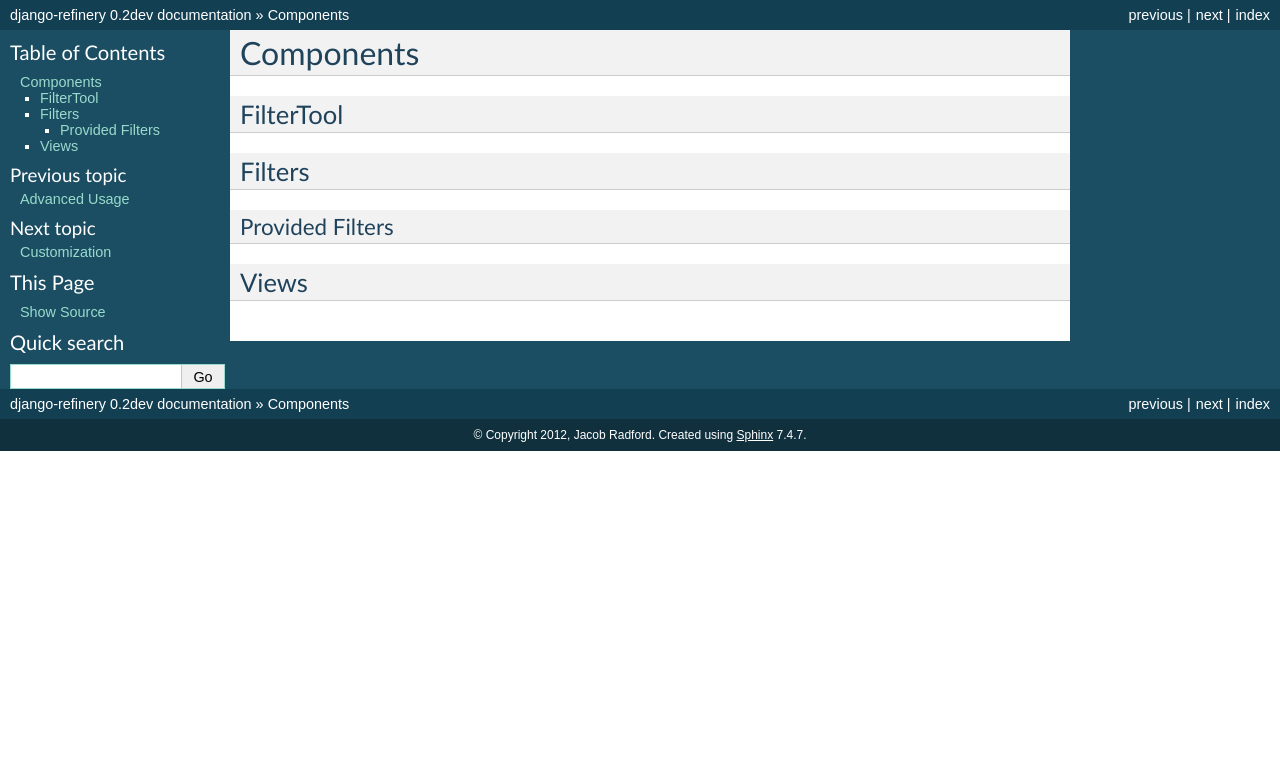
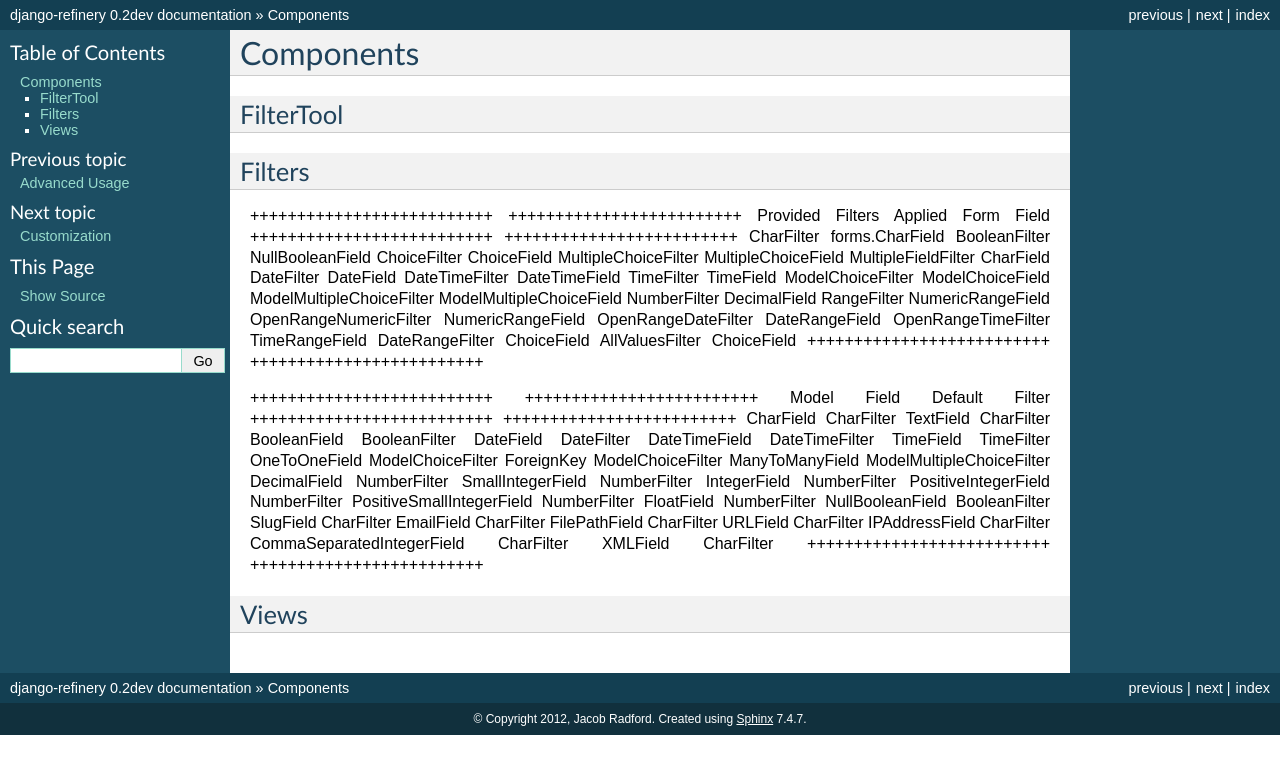
Before and after one commit to nkryptic/django-refinery, a Sphinx documentation site: the page built from docs/components.rst, in a window 1280 px wide. Shown: the top 774 px of the page. Built offline with Sphinx 7.4.7, drawn with Linux system fonts in a browser that asks for light colours.

Commit message:
slowly expanding docs further [ci skip]

```diff
--- a/docs/advanced-usage.rst
+++ b/docs/advanced-usage.rst
@@ -1,3 +1,6 @@
 ==============
 Advanced Usage
 ==============
+
+* multiple lookup types on single filter
+*
--- a/docs/components.rst
+++ b/docs/components.rst
@@ -12,8 +12,56 @@
 Filters
 =======
 
-Provided Filters
-----------------
+++++++++++++++++++++++++++ +++++++++++++++++++++++++
+Provided Filters           Applied Form Field
+++++++++++++++++++++++++++ +++++++++++++++++++++++++
+CharFilter                 forms.CharField
+BooleanFilter              NullBooleanField
+ChoiceFilter               ChoiceField
+MultipleChoiceFilter       MultipleChoiceField
+MultipleFieldFilter        CharField
+DateFilter                 DateField
+DateTimeFilter             DateTimeField
+TimeFilter                 TimeField
+ModelChoiceFilter          ModelChoiceField
+ModelMultipleChoiceFilter  ModelMultipleChoiceField
+NumberFilter               DecimalField
+RangeFilter                NumericRangeField
+OpenRangeNumericFilter     NumericRangeField
+OpenRangeDateFilter        DateRangeField
+OpenRangeTimeFilter        TimeRangeField
+DateRangeFilter            ChoiceField
+AllValuesFilter            ChoiceField
+++++++++++++++++++++++++++ +++++++++++++++++++++++++
+
+
+++++++++++++++++++++++++++ +++++++++++++++++++++++++
+Model Field                Default Filter
+++++++++++++++++++++++++++ +++++++++++++++++++++++++
+CharField                  CharFilter
+TextField                  CharFilter
+BooleanField               BooleanFilter
+DateField                  DateFilter
+DateTimeField              DateTimeFilter
+TimeField                  TimeFilter
+OneToOneField              ModelChoiceFilter
+ForeignKey                 ModelChoiceFilter
+ManyToManyField            ModelMultipleChoiceFilter
+DecimalField               NumberFilter
+SmallIntegerField          NumberFilter
+IntegerField               NumberFilter
+PositiveIntegerField       NumberFilter
+PositiveSmallIntegerField  NumberFilter
+FloatField                 NumberFilter
+NullBooleanField           BooleanFilter
+SlugField                  CharFilter
+EmailField                 CharFilter
+FilePathField              CharFilter
+URLField                   CharFilter
+IPAddressField             CharFilter
+CommaSeparatedIntegerField CharFilter
+XMLField                   CharFilter
+++++++++++++++++++++++++++ +++++++++++++++++++++++++
 
 Views
 =====
--- a/docs/index.rst
+++ b/docs/index.rst
@@ -44,7 +44,7 @@
 
    contributing
 
-.. contributing 1
+.. contributing 1 (django-crispy-forms)
    - setup
    -- fork
    -- clone
--- a/docs/usage.rst
+++ b/docs/usage.rst
@@ -27,8 +27,8 @@
             fields = ['price', 'release_date']
 
 
-As you can see this uses a very similar API to Django's ``ModelForm``.  Just
-like with a ``ModelForm`` we can also overide filters, or add new ones using a
+As you can see, this uses a very similar API to Django's ``ModelForm``.  Like
+with a ``ModelForm`` we can also overide filters, or add new ones using a
 declarative syntax::
 
     import refinery
@@ -65,7 +65,7 @@
         def __init__(self, *args, **kwargs):
             super(ProductFilterTool, self).__init__(*args, **kwargs)
             self.filters['manufacturer'].extra.update(
-                {'empty_label': u'All Manufacturers'})
+                {'empty_label': u'Any Manufacturer'})
 
 
 Now we need to write a view::
```
Also changed, not shown: other parts of docs/index.rst (+2 -2 lines), docs/install.rst (+0 -7 lines).
